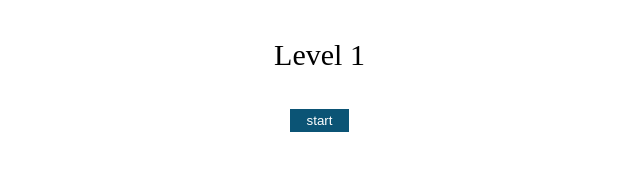
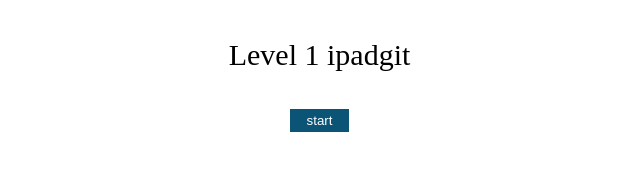
Before and after one commit to cristian335/freemo, a plain HTML site: page index.html in a window 1280 px wide. Shown: the whole page, without its empty margins (313-953 px from the left). Drawn offline with Linux system fonts and the light colour scheme.

Commit message:
Update index.html

```diff
--- a/index.html
+++ b/index.html
@@ -13,7 +13,7 @@
 
     <div align="center">
     <p id="random_number"></p>
-    <p id="error" class="display_true">Level 1</p>
+    <p id="error" class="display_true">Level 1 ipadgit</p>
     <p id="count_down" class="display_false"></p>
     </div>
 
```
